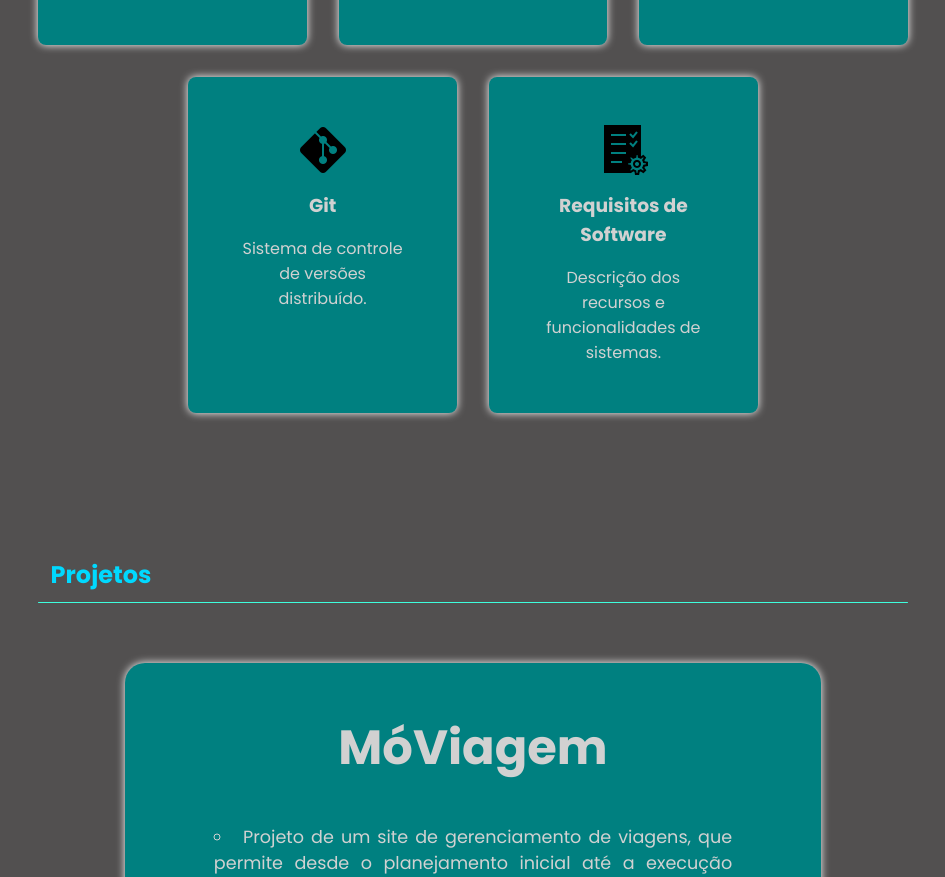
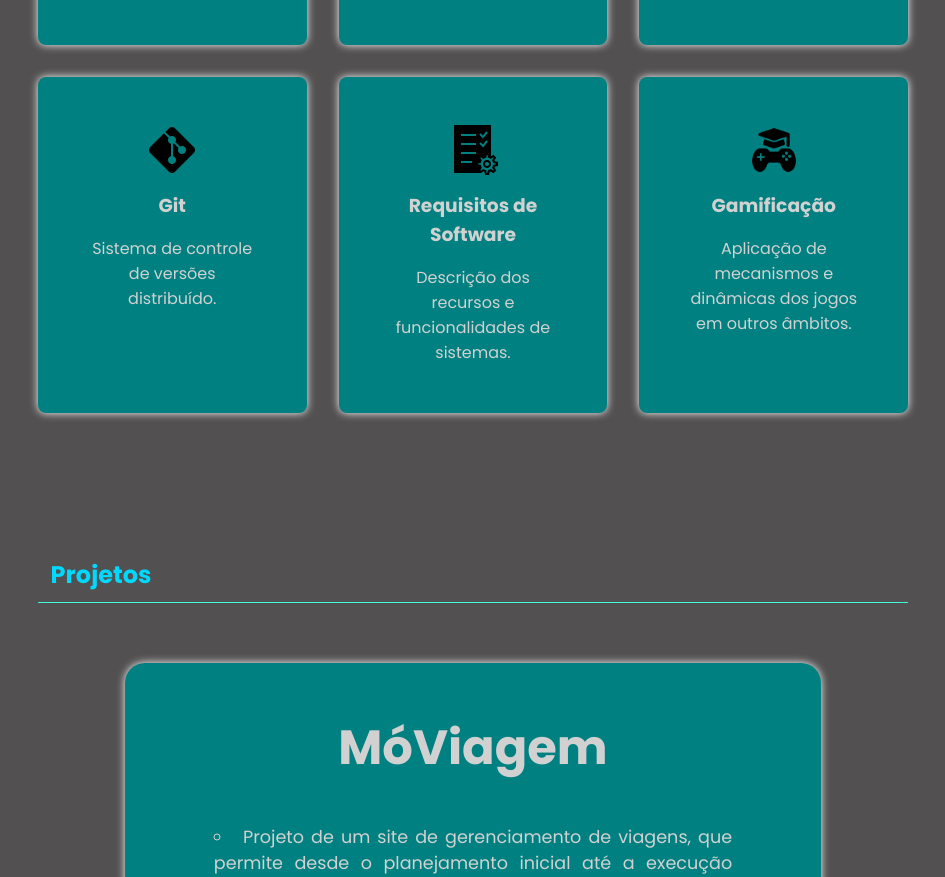
Before and after one commit to JoaoSchmitz/Portfolio-2023.2, a plain HTML site: page index.html in a window 1280 px wide. Shown: the part 2604-3481 px from the top of the page, without its empty margins (167-1112 px from the left). Drawn offline with nearby package versions, Linux system fonts and the light colour scheme.

Commit message:
adicionando skill

```diff
--- a/index.html
+++ b/index.html
@@ -148,6 +148,12 @@
           <img src="images/icon-requirements.png" width="50px" height="50px" />
           <h3>Requisitos de Software</h3>
           <p>Descrição dos recursos e funcionalidades de sistemas.</p>
+        </div>
+
+        <div class="box">
+          <img src="images/icon-gamification.png" width="50px" height="50px" />
+          <h3>Gamificação</h3>
+          <p>Aplicação de mecanismos e dinâmicas dos jogos em outros âmbitos.</p>
         </div>
       </div>
     </section>
```
Also changed, not shown: images/icon-gamification.png (added).
